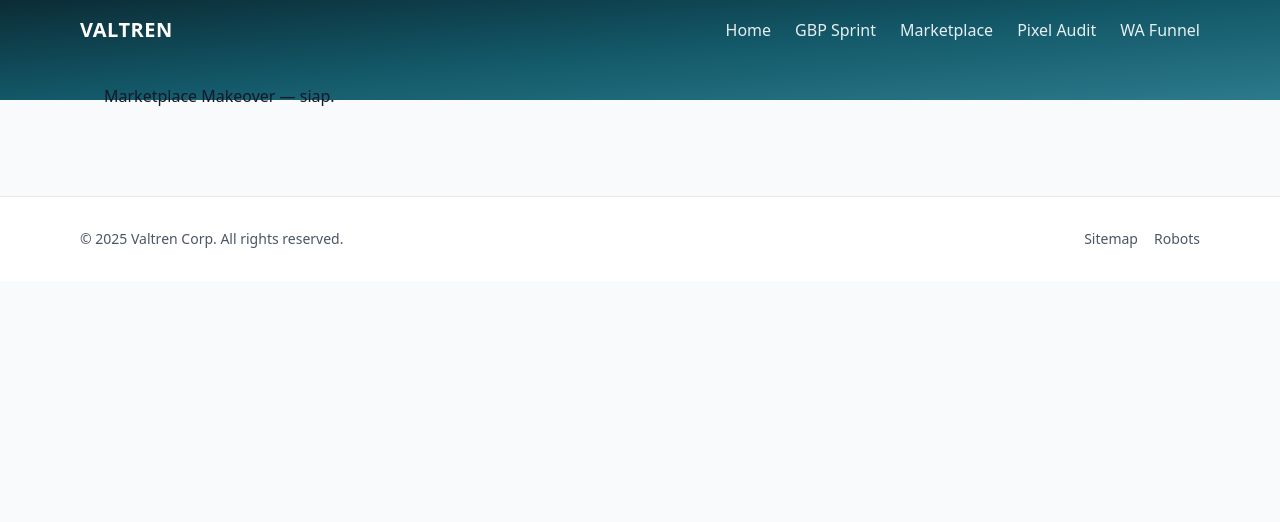
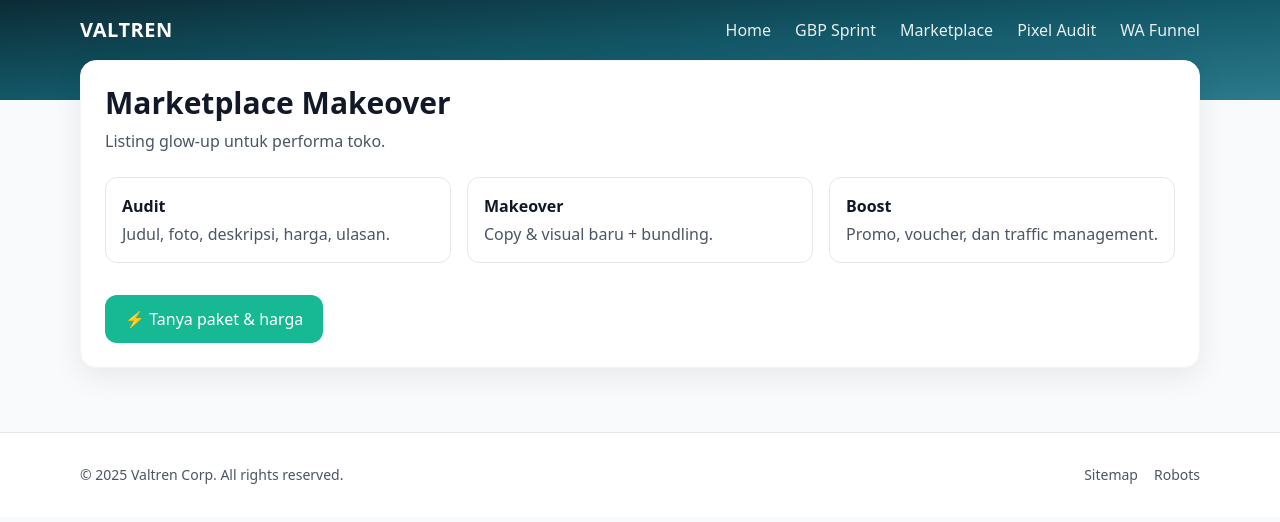
Before and after one commit to fallz331/ValtrenCorp.shop, a Next.js app: page /marketplace-makeover in a window 1280 px wide. Shown: the top 522 px of the page. Built offline with nearby package versions, Linux system fonts and the light colour scheme.

Commit message:
Update page.js

```diff
--- a/app/marketplace-makeover/page.js
+++ b/app/marketplace-makeover/page.js
@@ -1,3 +1,39 @@
+export const revalidate = 3600;
+export const dynamic = "force-static";
+
+export const metadata = {
+  title: "Marketplace Makeover — Valtren",
+  description: "Upgrade performa toko & listing: CTR naik, konversi naik.",
+};
+
+const WA = process.env.NEXT_PUBLIC_WA || "62812xxxxxxx";
+
 export default function Page() {
-  return <div style={{padding:24}}>Marketplace Makeover — siap.</div>;
+  const steps = [
+    { t: "Audit", d: "Judul, foto, deskripsi, harga, ulasan." },
+    { t: "Makeover", d: "Copy & visual baru + bundling." },
+    { t: "Boost", d: "Promo, voucher, dan traffic management." },
+  ];
+  return (
+    <section className="card -mt-8">
+      <h1 className="text-3xl font-bold">Marketplace Makeover</h1>
+      <p className="mt-2 text-gray-600">Listing glow-up untuk performa toko.</p>
+
+      <div className="mt-6 grid gap-4 sm:grid-cols-3">
+        {steps.map((s) => (
+          <div key={s.t} className="p-4 rounded-xl border">
+            <h3 className="font-semibold">{s.t}</h3>
+            <p className="text-gray-600 mt-1">{s.d}</p>
+          </div>
+        ))}
+      </div>
+
+      <a
+        href={`https://wa.me/${WA}?text=Min%20mau%20Marketplace%20Makeover`}
+        className="btn btn-primary mt-8"
+      >
+        ⚡ Tanya paket & harga
+      </a>
+    </section>
+  );
 }
```
